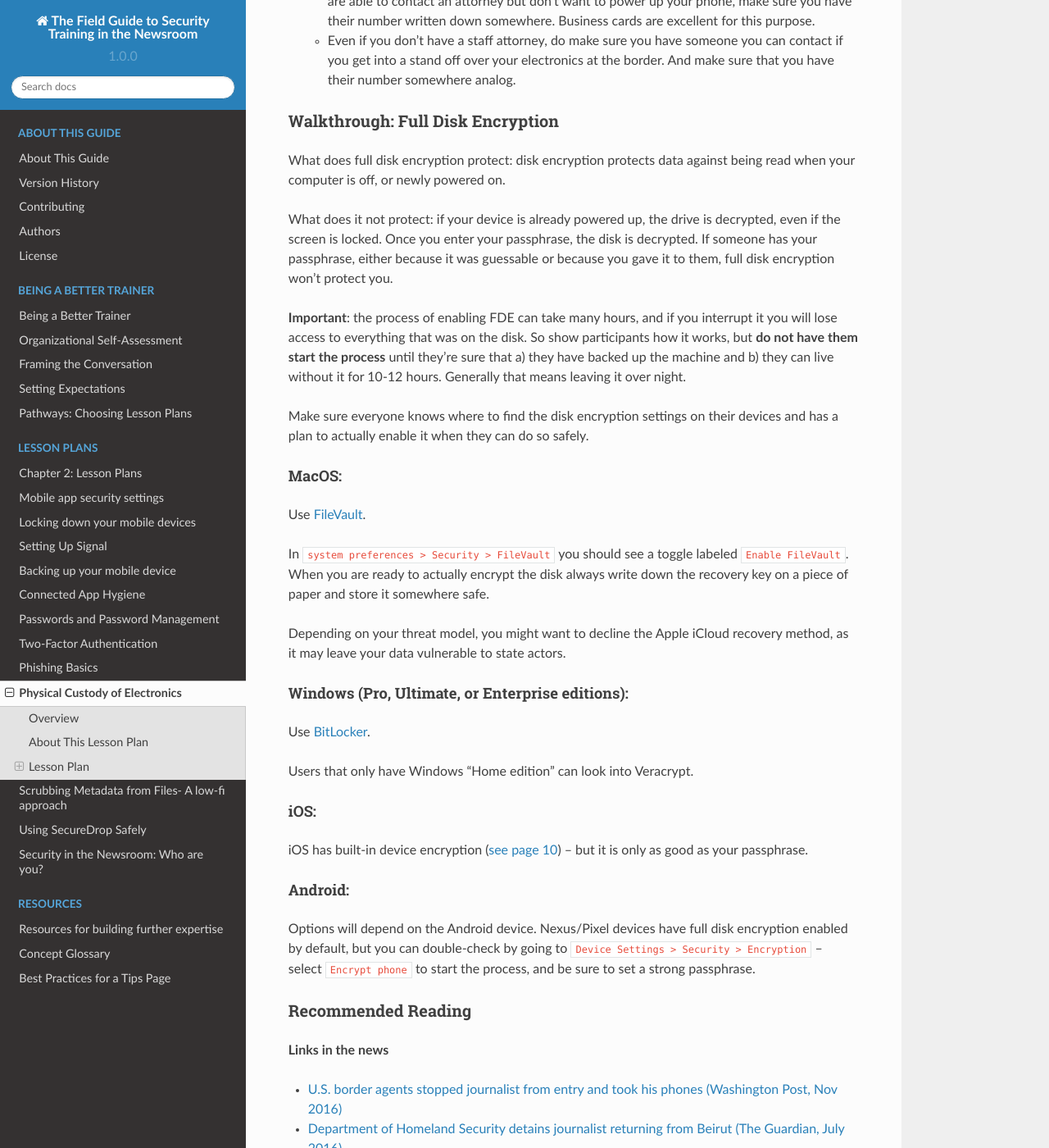
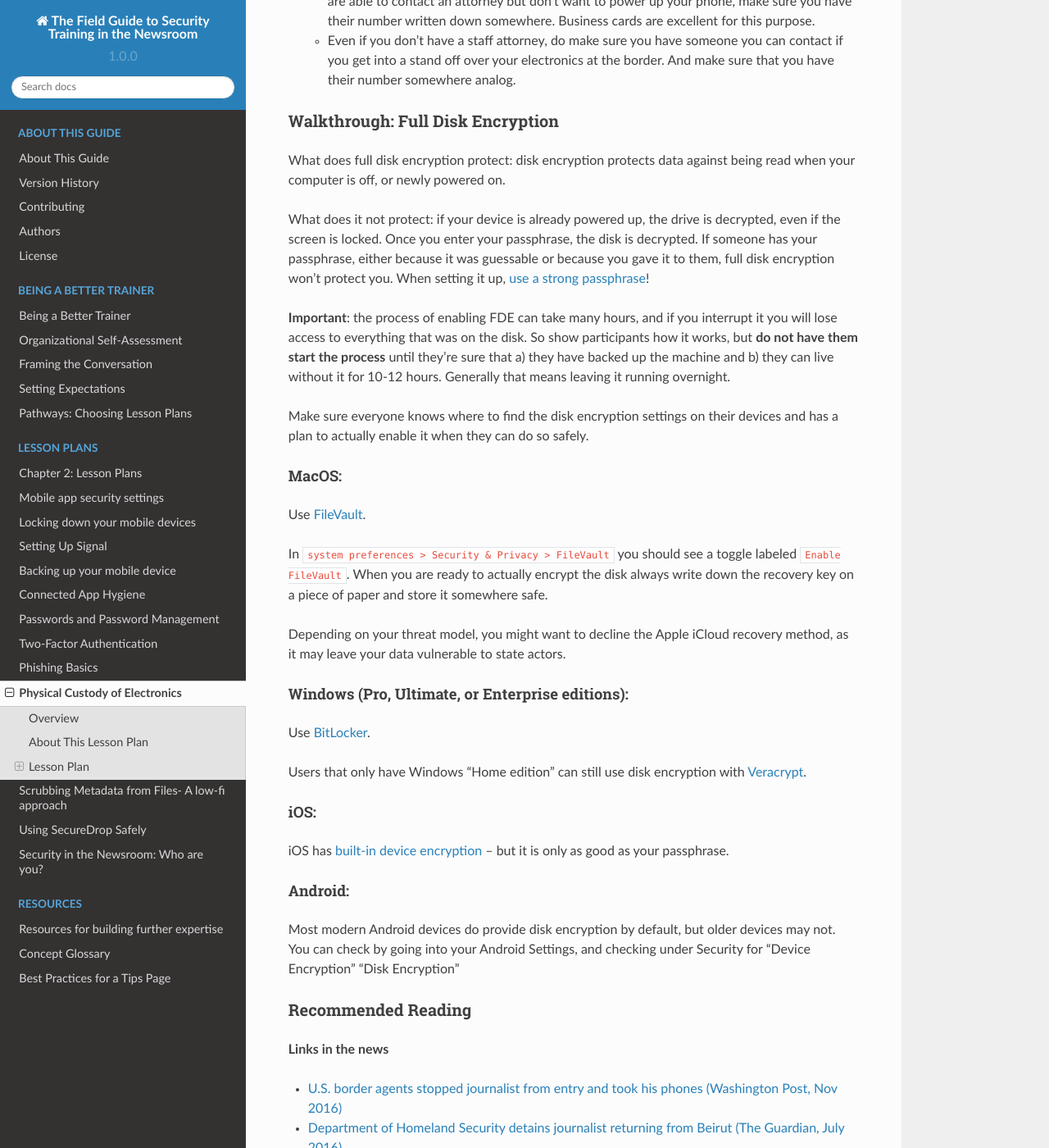
Before and after one commit to OpenNewsLabs/field-guide-security-training-newsroom, a Sphinx documentation site: the page built from docs/Chapter02-09-Physical-Security.md, in a window 1280 px wide and 1400 px high, scrolled down 2882 px. Shown: the whole window at 82% size. Built offline with Sphinx 7.4.7 and the Read the Docs theme 2.0.0, drawn with Linux system fonts in a browser that asks for light colours; some of the changed text lies outside the part shown.

Commit message:
Physical custody / device encryption suggestions
- Minor update to Android disk encryption section
- Updated path for setting up FileVault
- Replaced some out of date / broken links
- Replaced a link in the reading list with a more recent example involving a journalist
- Minor language suggestions throughout

```diff
--- a/docs/Chapter02-09-Physical-Security.md
+++ b/docs/Chapter02-09-Physical-Security.md
@@ -92,9 +92,9 @@ You can mitigate what is available without your permission. But "mitigation" is
 What does full disk encryption protect: disk encryption protects data against being read when your computer is off, or newly powered on.
 
 What does it not protect: if your device is already powered up, the drive is decrypted, even if the screen is locked. Once you enter your passphrase, the disk is decrypted.
-If someone has your passphrase, either because it was guessable or because you gave it to them, full disk encryption won't protect you.
+If someone has your passphrase, either because it was guessable or because you gave it to them, full disk encryption won't protect you. When setting it up, [use a strong passphrase](https://securitytraining.opennews.org/en/latest/Chapter02-06-Passwords.html)!
 
-**Important**: the process of enabling FDE can take many hours, and if you interrupt it you will lose access to everything that was on the disk. So show participants how it works, but **do not have them start the process** until they're sure that a) they have backed up the machine and b) they can live without it for 10-12 hours. Generally that means leaving it over night.
+**Important**: the process of enabling FDE can take many hours, and if you interrupt it you will lose access to everything that was on the disk. So show participants how it works, but **do not have them start the process** until they're sure that a) they have backed up the machine and b) they can live without it for 10-12 hours. Generally that means leaving it running overnight.
 
 Make sure everyone knows where to find the disk encryption settings on their devices and has a plan to actually enable it when they can do so safely.
 
@@ -103,23 +103,23 @@ Make sure everyone knows where to find the disk encryption settings on their dev
 
 Use [FileVault](https://support.apple.com/en-us/HT204837).
 
-In `system preferences > Security > FileVault` you should see a toggle labeled `Enable FileVault`. When you are ready to actually encrypt the disk always write down the recovery key on a piece of paper and store it somewhere safe.
+In `system preferences > Security & Privacy > FileVault` you should see a toggle labeled `Enable FileVault`. When you are ready to actually encrypt the disk always write down the recovery key on a piece of paper and store it somewhere safe.
 
 Depending on your threat model, you might want to decline the Apple iCloud recovery method, as it may leave your data vulnerable to state actors.
 
 #### Windows (Pro, Ultimate, or Enterprise editions):
 
-Use [BitLocker](https://technet.microsoft.com/en-us/library/cc731549(v=ws.10).aspx).
+Use [BitLocker](https://support.microsoft.com/en-us/windows/turn-on-device-encryption-0c453637-bc88-5f74-5105-741561aae838).
 
-Users that only have  Windows "Home edition" can look into Veracrypt.
+Users that only have  Windows "Home edition" can still use disk encryption with [Veracrypt](https://www.howtogeek.com/howto/6169/use-truecrypt-to-secure-your-data/).
 
 #### iOS:
 
-iOS has built-in device encryption ([see page 10](https://www.apple.com/business/docs/iOS_Security_Guide.pdf)) -- but it is only as good as your passphrase.<br />
+iOS has [built-in device encryption](https://support.apple.com/guide/security/encryption-and-data-protection-overview-sece3bee0835/web) -- but it is only as good as your passphrase.<br />
 
 #### Android:
 
-Options will depend on the Android device. Nexus/Pixel devices have full disk encryption enabled by default, but you can double-check by going to `Device Settings > Security > Encryption` -- select `Encrypt phone` to start the process, and be sure to set a strong passphrase.
+Most modern Android devices do provide disk encryption by default, but older devices may not. You can check by going into your Android Settings, and checking under Security for "Device Encryption" "Disk Encryption"
 
 ### Recommended Reading
 
@@ -128,12 +128,11 @@ Options will depend on the Android device. Nexus/Pixel devices have full disk en
 + [U.S. border agents stopped journalist from entry and took his phones (Washington Post, Nov 2016)](https://www.washingtonpost.com/news/the-switch/wp/2016/11/30/u-s-border-agents-stopped-journalist-from-entry-and-took-his-phones/)
 + [Department of Homeland Security detains journalist returning from Beirut (The Guardian, July 2016)](https://www.theguardian.com/media/2016/jul/21/homeland-security-journalist-maria-abi-habib-detained)
 + [A US-born NASA scientist was detained at the border until he unlocked his phone (The Verge, Feb 2017)](https://www.theverge.com/2017/2/12/14583124/nasa-sidd-bikkannavar-detained-cbp-phone-search-trump-travel-ban)
-+ [Secret Service laptop containing Trump Tower evacuation and floor plans stolen (CNN, Mar 2017)](http://www.cnn.com/2017/03/17/politics/missing-secret-service-laptop/index.html)
++ [I'm a journalist but I didn't fully realize the terrible power of U.S. border officials until they violated my rights and privacy (The Intercept, 2019)](https://theintercept.com/2019/06/22/cbp-border-searches-journalists/)
 + [Privacy Complaints Mount Over Phone Searches at U.S. Border Since 2011](https://www.nytimes.com/2017/12/22/us/politics/us-border-privacy-phone-searches.html)
-+ [“Dehumanized” at the Border, Travelers Push Back (Just Security, Feb 2018)](https://www.justsecurity.org/51759/dehumanized-border-travelers-push/)
-
-+ [Digital Privacy at the U.S. Border: Protecting the Data On Your Devices (EFF 217)](https://www.eff.org/wp/digital-privacy-us-border-2017)
+ßasxasw2q
++ [Digital Privacy at the U.S. Border: Protecting the Data On Your Devices (EFF, 2017)](https://www.eff.org/wp/digital-privacy-us-border-2017)
 
 **More training resources**
 
-+ [Digital Privacy at the U.S. Border: Protecting the Data On Your Devices (EFF 217)](https://www.eff.org/wp/digital-privacy-us-border-2017)
++ [Digital Privacy at the U.S. Border: Protecting the Data On Your Devices (EFF, 2017)](https://www.eff.org/wp/digital-privacy-us-border-2017)
```
Also changed, not shown: other parts of docs/Chapter02-09-Physical-Security.md (+3 -3 lines).
